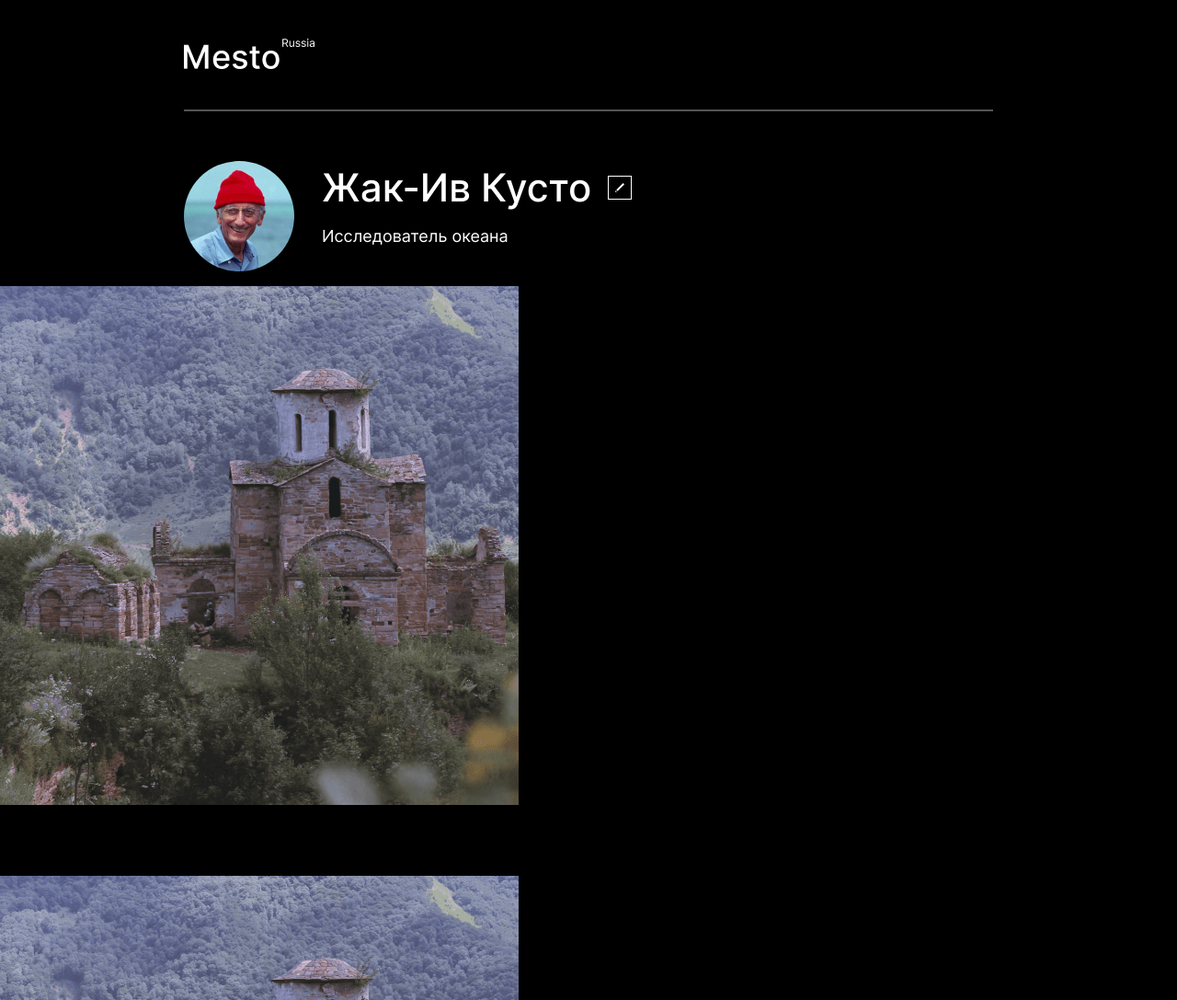
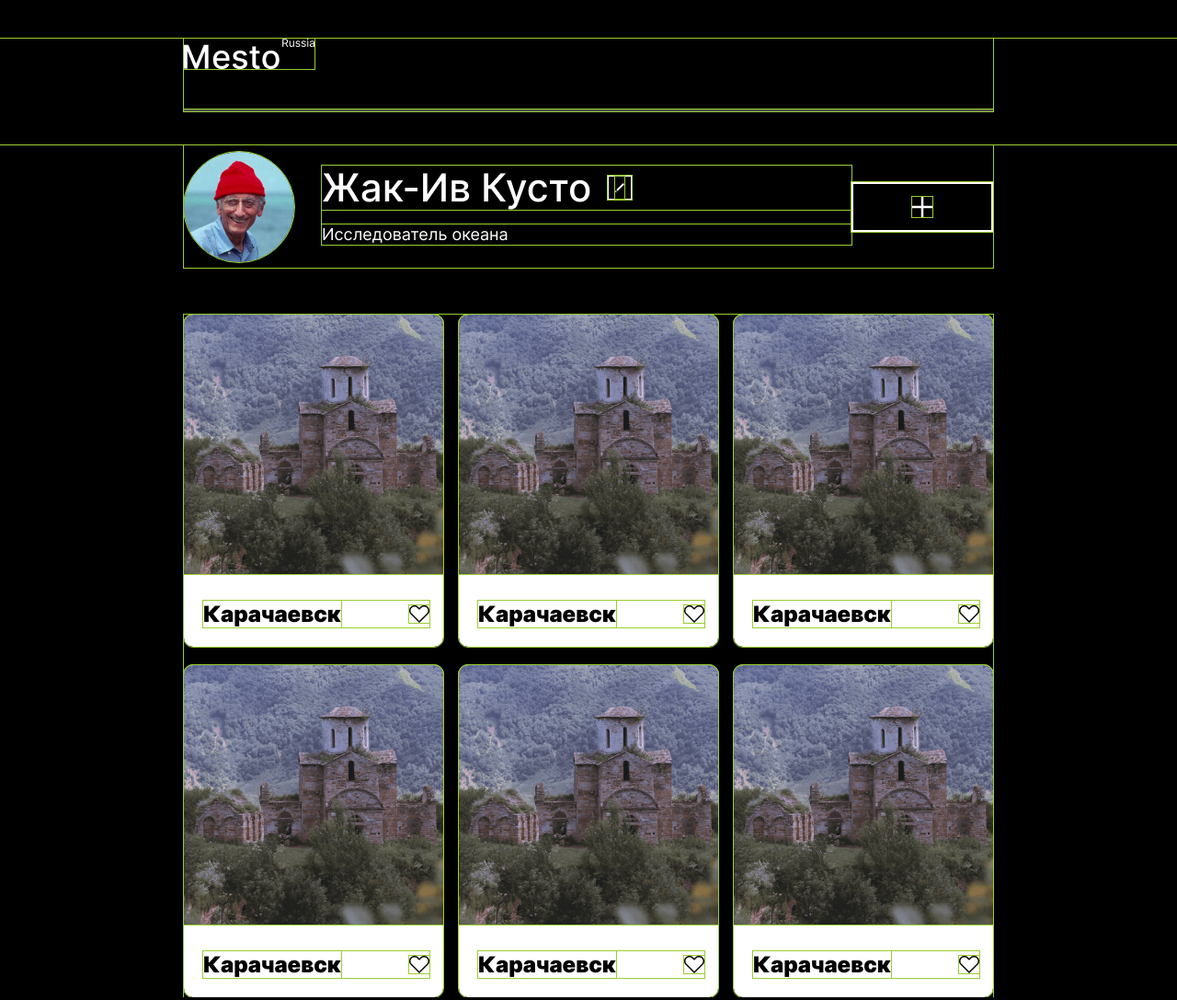
Before and after one commit to chipolino047/mesto, a plain HTML site: page index.html in a window 1280 px wide. Shown: the top 1087 px of the page at 92% size. Drawn offline with Linux system fonts and the light colour scheme.

Commit message:
feature: Сделал основной макет сайта без попапа

```diff
--- a/index.html
+++ b/index.html
@@ -12,7 +12,7 @@
 
 <body class="page">
     <header class="header">
-        <img src="./image/mesto (1).png" alt="Картинка 'mesto'" class="vector">
+        <img src="./image/mesto.png" alt="Картинка 'mesto'" class="vector">
         <div class="line"></div>
     </header>
     <main class="main">
@@ -27,47 +27,49 @@
                 </h1>
                 <p class="study">Исследователь океана</p>
             </div>
-            <!--<img src="./image/plus (1).png" alt="Белый крест" class="plus">-->
+            <div class="container-plus">
+                <div class="plus"></div>
+            </div>
         </section>
 
         <section class="elements">
             <div class="element">
-                <img src="./image/karachaevsk (1).png" alt="Картинка красивого места" class="element__img">
+                <img src="./image/karachervsk.png" alt="Картинка красивого места" class="element__img">
                 <div class="element-container">
                     <p class="element__text">Карачаевск</p>
                     <img src="./image/heart.png" alt="Сердце" class="element__heart element__heart_active">
                 </div>
             </div>
             <div class="element">
-                <img src="./image/karachaevsk (1).png" alt="Картинка красивого места" class="element__img">
+                <img src="./image/karachervsk.png" alt="Картинка красивого места" class="element__img">
                 <div class="element-container">
                     <p class="element__text">Карачаевск</p>
                     <img src="./image/heart.png" alt="Сердце" class="element__heart element__heart_active">
                 </div>
             </div>
             <div class="element">
-                <img src="./image/karachaevsk (1).png" alt="Картинка красивого места" class="element__img">
+                <img src="./image/karachervsk.png" alt="Картинка красивого места" class="element__img">
                 <div class="element-container">
                     <p class="element__text">Карачаевск</p>
                     <img src="./image/heart.png" alt="Сердце" class="element__heart element__heart_active">
                 </div>
             </div>
             <div class="element">
-                <img src="./image/karachaevsk (1).png" alt="Картинка красивого места" class="element__img">
+                <img src="./image/karachervsk.png" alt="Картинка красивого места" class="element__img">
                 <div class="element-container">
                     <p class="element__text">Карачаевск</p>
                     <img src="./image/heart.png" alt="Сердце" class="element__heart element__heart_active">
                 </div>
             </div>
             <div class="element">
-                <img src="./image/karachaevsk (1).png" alt="Картинка красивого места" class="element__img">
+                <img src="./image/karachervsk.png" alt="Картинка красивого места" class="element__img">
                 <div class="element-container">
                     <p class="element__text">Карачаевск</p>
                     <img src="./image/heart.png" alt="Сердце" class="element__heart element__heart_active">
                 </div>
             </div>
             <div class="element">
-                <img src="./image/karachaevsk (1).png" alt="Картинка красивого места" class="element__img">
+                <img src="./image/karachervsk.png" alt="Картинка красивого места" class="element__img">
                 <div class="element-container">
                     <p class="element__text">Карачаевск</p>
                     <img src="./image/heart.png" alt="Сердце" class="element__heart element__heart_active">
--- a/style/style.css
+++ b/style/style.css
@@ -122,4 +122,100 @@
     font-size: 18px;
     line-height: 22px;
     color: #FFF;
+    margin: 16px 0 0 0;
 }
+
+.container-plus {
+    max-width: 150px;
+    max-height: 50px;
+    width: 100%;
+    height: 100%;
+    border: 2px solid #FFF;
+    box-sizing: content-box;
+    margin: auto;
+}
+
+.plus {
+    max-width: 22px;
+    max-height: 22px;
+    margin: 14px auto;
+    background: url(../image/plus.png) no-repeat center center;
+    background-size: contain;
+    box-sizing: border-box;
+    padding-bottom: 22px;
+}
+
+.elements {
+    max-width: 880px;
+    margin: 51px auto 0 auto;
+    display: grid;
+    grid-template-columns: repeat(3, 1fr);
+    grid-template-rows: repeat(2, 1fr);
+    grid-auto-flow: row;
+    grid-auto-rows: 1fr;
+    column-gap: 17px;
+    row-gap: 20px;
+    -webkit-box-sizing: border-box;
+    -moz-box-sizing: border-box;
+    box-sizing: border-box;
+}
+
+.element {
+    max-width: 282px;
+    max-height: 361px;
+    background-color: #FFF;
+    border-radius: 10px;
+}
+
+.element__img {
+    max-width: 282px;
+    max-height: 282px;
+    object-fit: contain;
+    object-position: 0 0;
+    border-radius: 10px 10px 0 0;
+}
+
+.element-container {
+    max-width: 100%;
+    display: flex;
+    justify-content: space-between;
+    align-items: center;
+    margin: 25px 15px 31px 21px;
+}
+
+.element__text {
+    font-family: 'Inter';
+    font-style: normal;
+    font-weight: 900;
+    font-size: 24px;
+    line-height: 29px;
+    color: #000;
+    margin: 0;
+}
+
+.element__heart {
+    max-width: 22px;
+    max-height: 19px;
+    object-fit: contain;
+    object-position: 0 0;
+    margin: 0;
+}
+
+.element__heart:hover {
+    opacity: 0.8;
+}
+
+/* //нужно подумать как сделать сраное сердце чёрным при нажатии
+.element__heart_active {
+    background-color: #000;
+}
+*/
+
+
+
+
+
+
+* {
+    outline: 1px solid yellowgreen;
+}
```
Also changed, not shown: image/dombai.png (renamed from image/dombai (1).png), image/elbrus.png (renamed from image/elbrus (1).png), image/karachervsk.png (renamed from image/karachaevsk (1).png), image/mesto (1).png (deleted), image/mesto.png (added), image/plus (1).png (deleted), image/plus.png (added).
